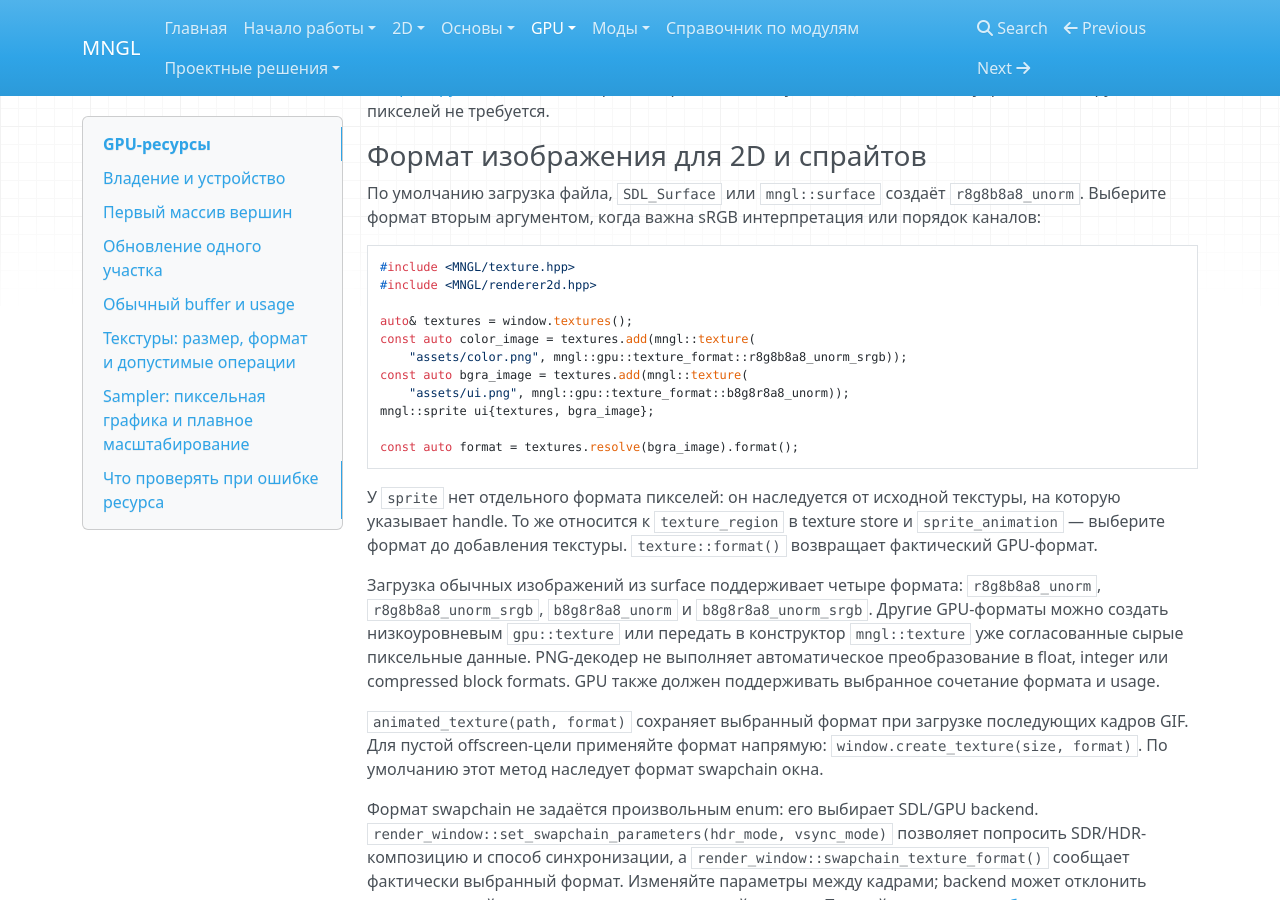
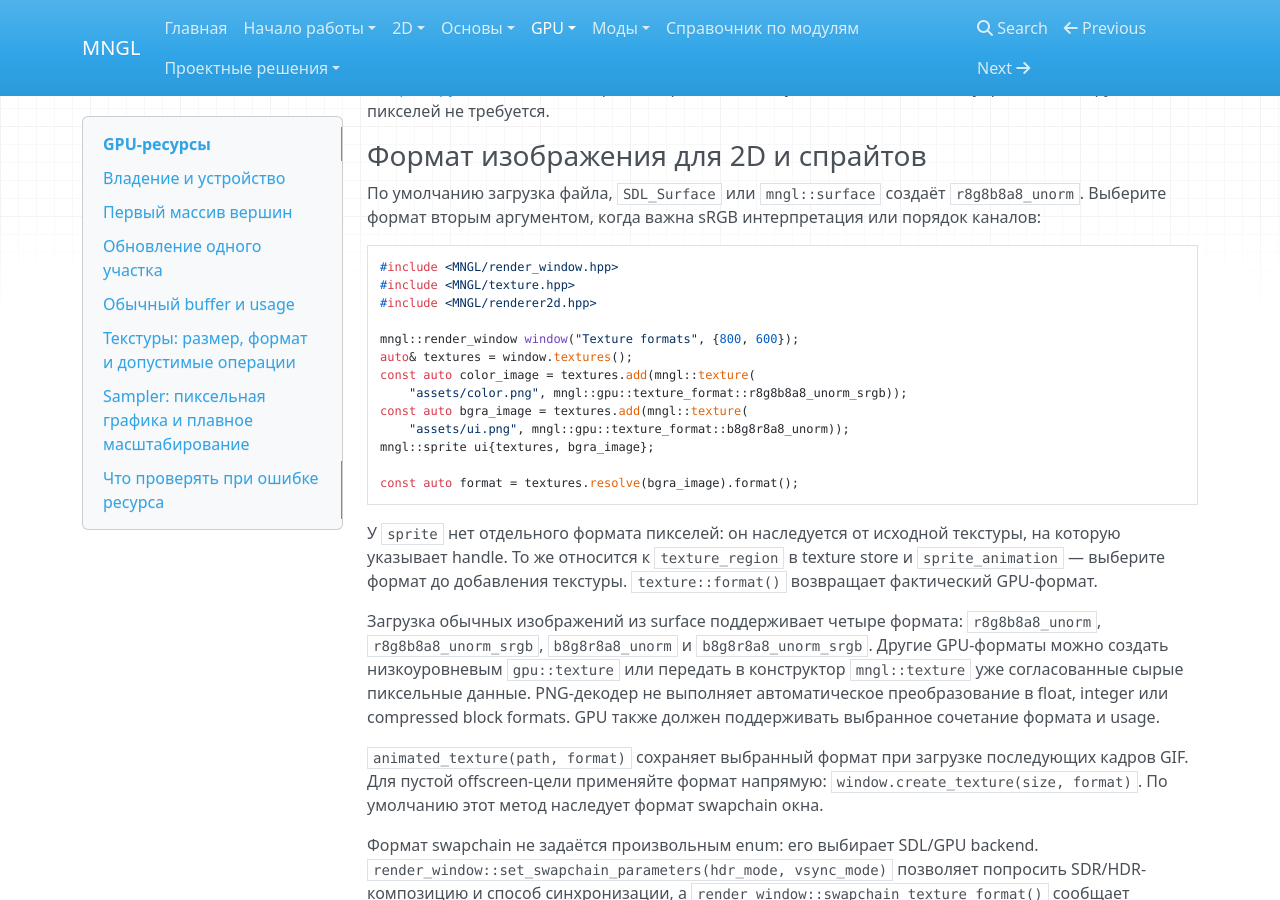
Before and after one commit to Romansgamp6tu/MNGL, an MkDocs documentation site: the page built from docs/gpu/resources.md, in a window 1280 px wide and 900 px high, scrolled down 3729 px. Built offline with MkDocs 1.6.1, drawn with Linux system fonts in a browser that asks for light colours; nearby versions of some CDN libraries.

Commit message:
docs: initialize texture store example

````diff
--- a/docs/gpu/resources.md
+++ b/docs/gpu/resources.md
@@ -149,9 +149,11 @@ mngl::gpu::texture scene(
 интерпретация или порядок каналов:
 
 ```cpp
+#include <MNGL/render_window.hpp>
 #include <MNGL/texture.hpp>
 #include <MNGL/renderer2d.hpp>
 
+mngl::render_window window("Texture formats", {800, 600});
 auto& textures = window.textures();
 const auto color_image = textures.add(mngl::texture(
     "assets/color.png", mngl::gpu::texture_format::r8g8b8a8_unorm_srgb));
````
